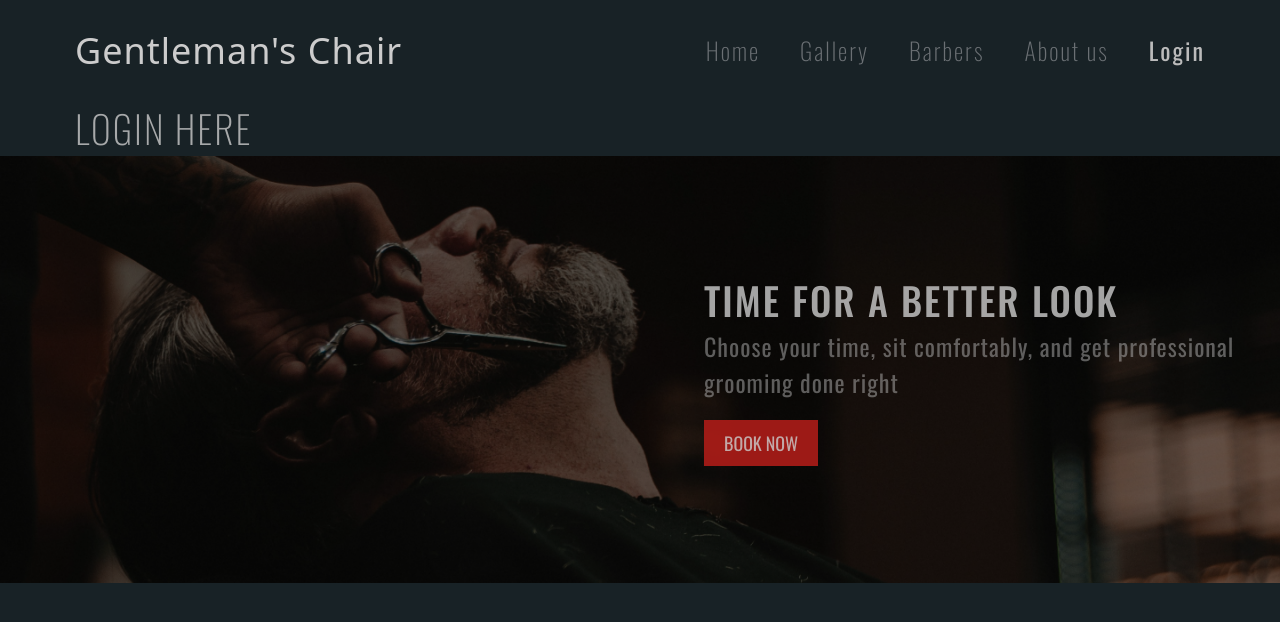
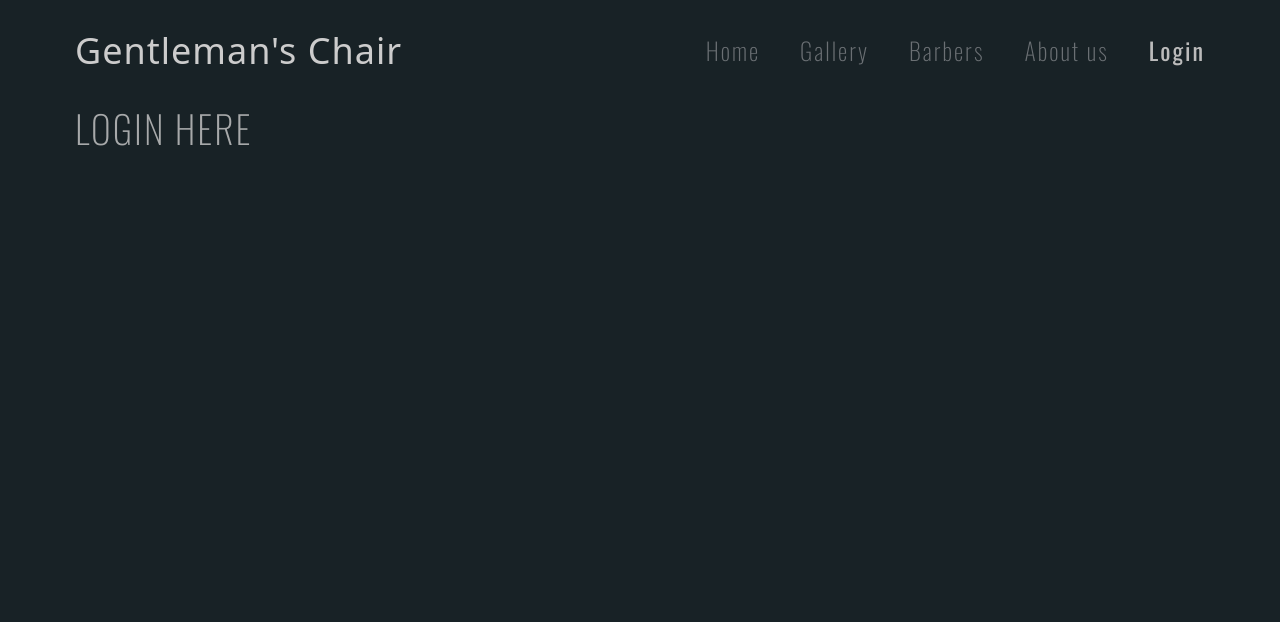
Before and after one commit to Ius221/GentlemanChair_frontend, a Vue app: page /login in a window 1280 px wide. Shown: the top 622 px of the page. Built offline with nearby package versions, Linux system fonts and the light colour scheme; a web font is replaced by a local one.

Commit message:
doing small changes

```diff
--- a/src/App.vue
+++ b/src/App.vue
@@ -3,8 +3,8 @@
     <NavBar />
     <router-view />
   </div>
-  <CtaPart />
-  <BottomPart v-if="showBottomPart" />
+  <CtaPart v-if="isHidden" />
+  <BottomPart v-if="isHidden" />
 </template>
 
 <script setup>
@@ -16,7 +16,7 @@ import { useRoute } from 'vue-router'
 
 const route = useRoute()
 
-const showBottomPart = computed(() => {
+const isHidden = computed(() => {
   if (route.path == '/login') return false
 
   return true
```
